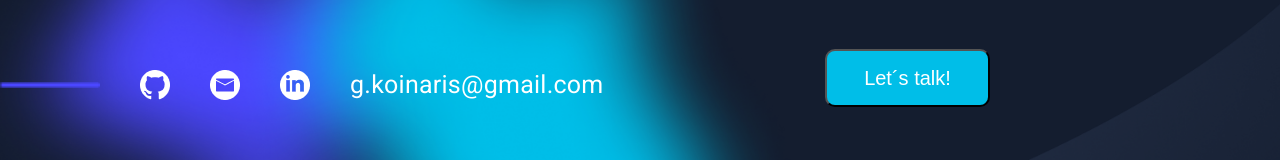
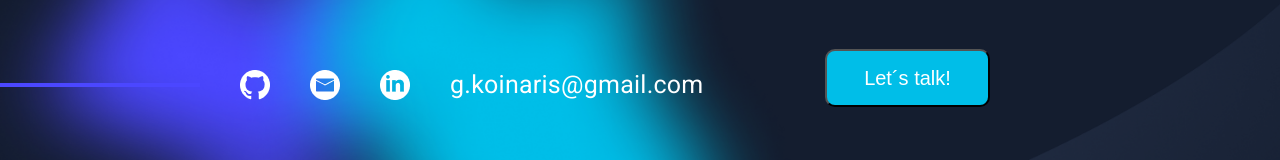
Before and after one commit to GeorgiosKoinaris/georgios-koinaris.de, an Angular app: page / in a window 1280 px wide. Shown: the part 446-606 px from the top of the page. Built offline with nearby package versions, Linux system fonts and the light colour scheme.

Commit message:
added line to contactPossibilities

```diff
--- a/src/app/cover/cover.component.html
+++ b/src/app/cover/cover.component.html
@@ -21,7 +21,7 @@
 
 <div class="contactPossibilities">
     <div class="contacts">
-        <img src="./assets/img/line.png" alt="" [style]="{ 'width': '100px' }">
+        <div class="line"></div>
         <img src="./assets/img/social-buttons/github.png" alt="">
         <img src="./assets/img/social-buttons/mail.png" alt="">
         <img src="./assets/img/social-buttons/linkedin.png" alt="">
--- a/src/app/cover/cover.component.scss
+++ b/src/app/cover/cover.component.scss
@@ -109,9 +109,12 @@ button {
 .contacts {
     display: flex;
     align-items: center;
-    img {
-        margin-right: 40px;
-    }
+    gap: 40px;
+}
+
+.line {
+    border-top: 4px solid #4B47FF;
+    width: 200px;
 }
 
 // .scrollDown {
```
